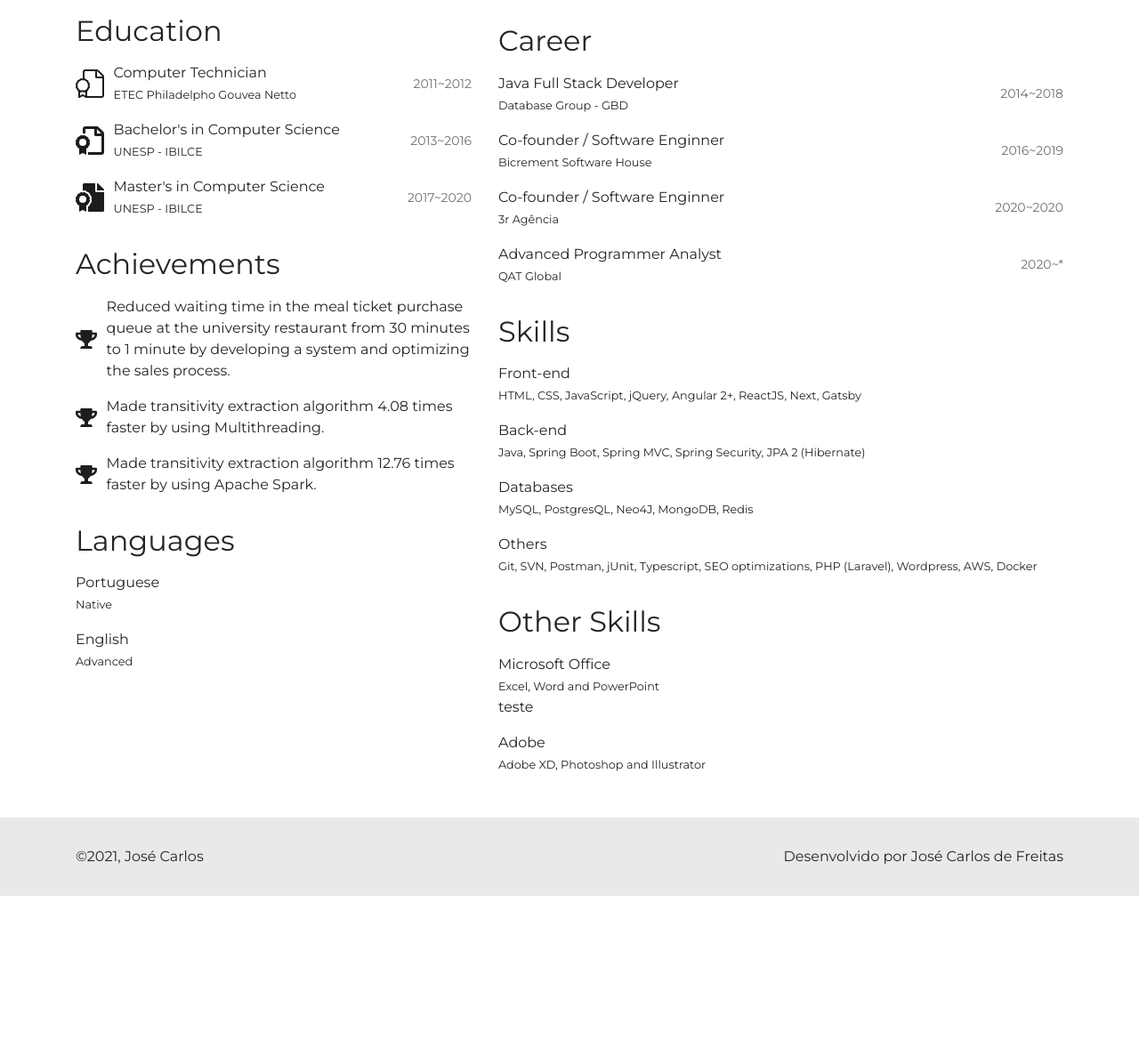
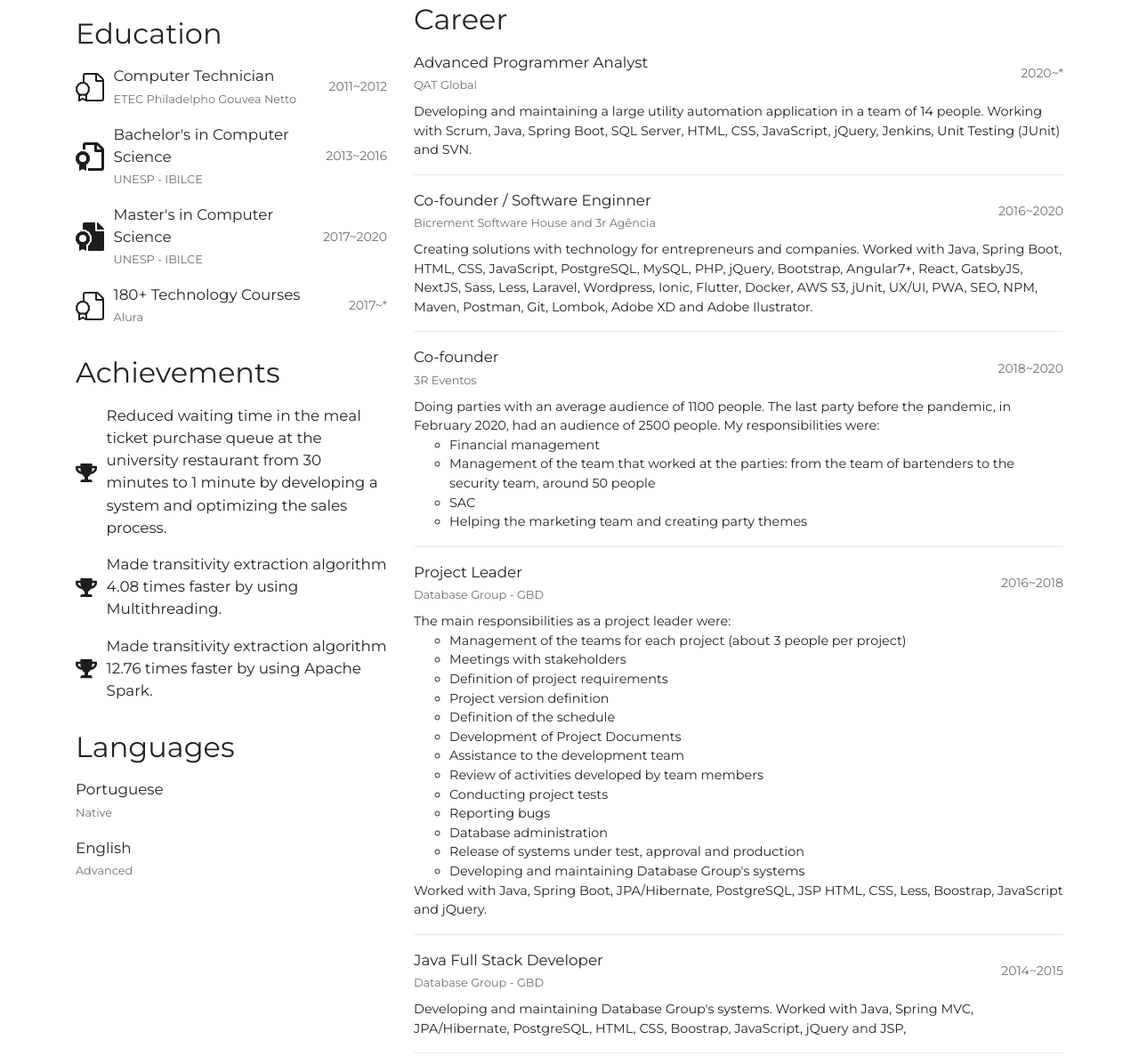
Before and after one commit to josecfreitas/cv, a Gatsby site: page / in a window 1280 px wide. Shown: the part 599-1786 px from the top of the page at 89% size. Before the commit the page ends 1606 px from the top, so only its background shows below. Built offline with nearby package versions, Linux system fonts and the light colour scheme; Gatsby itself is replaced by a stand-in of ours.

Commit message:
updating career section

```diff
--- a/src/components/cv-career.js
+++ b/src/components/cv-career.js
@@ -7,25 +7,88 @@
 		<CvSectionTitle>Career</CvSectionTitle>
 		<ul className="list-unstyled">
 			<CvCustomLi
-				title="Java Full Stack Developer"
-				subtitle="Database Group - GBD"
-				startEnd="2014~2018"
-			/>
-			<CvCustomLi
-				title="Co-founder / Software Enginner"
-				subtitle="Bicrement Software House"
-				startEnd="2016~2019"
-			/>
-			<CvCustomLi
-				title="Co-founder / Software Enginner"
-				subtitle="3r Agência"
-				startEnd="2020~2020"
-			/>
-			<CvCustomLi
 				title="Advanced Programmer Analyst"
 				subtitle="QAT Global"
 				startEnd="2020~*"
-			/>
+			>
+				Developing and maintaining a large utility automation
+				application in a team of 14 people. Working with Scrum, Java,
+				Spring Boot, SQL Server, HTML, CSS, JavaScript, jQuery, Jenkins,
+				Unit Testing (JUnit) and SVN.
+			</CvCustomLi>
+			<CvCustomLi
+				title="Co-founder / Software Enginner"
+				subtitle="Bicrement Software House and 3r Agência"
+				startEnd="2016~2020"
+			>
+				Creating solutions with technology for entrepreneurs and
+				companies. Worked with Java, Spring Boot, HTML, CSS, JavaScript,
+				PostgreSQL, MySQL, PHP, jQuery, Bootstrap, Angular7+, React,
+				GatsbyJS, NextJS, Sass, Less, Laravel, Wordpress, Ionic,
+				Flutter, Docker, AWS S3, jUnit, UX/UI, PWA, SEO, NPM, Maven,
+				Postman, Git, Lombok, Adobe XD and Adobe Ilustrator.
+			</CvCustomLi>
+			<CvCustomLi
+				title="Co-founder"
+				subtitle="3R Eventos"
+				startEnd="2018~2020"
+			>
+				Doing parties with an average audience of 1100 people. The last
+				party before the pandemic, in February 2020, had an audience of
+				2500 people. My responsibilities were:
+				<ul>
+					<li>Financial management</li>
+					<li>
+						Management of the team that worked at the parties: from
+						the team of bartenders to the security team, around 50
+						people
+					</li>
+					<li>SAC</li>
+					<li>
+						Helping the marketing team and creating party themes
+					</li>
+				</ul>
+			</CvCustomLi>
+			<CvCustomLi
+				title="Project Leader"
+				subtitle="Database Group - GBD"
+				startEnd="2016~2018"
+			>
+				The main responsibilities as a project leader were:
+				<ul>
+					<li>
+						Management of the teams for each project (about 3 people
+						per project)
+					</li>
+					<li>Meetings with stakeholders</li>
+					<li>Definition of project requirements</li>
+					<li>Project version definition</li>
+					<li>Definition of the schedule</li>
+					<li>Development of Project Documents</li>
+					<li>Assistance to the development team</li>
+					<li>Review of activities developed by team members</li>
+					<li>Conducting project tests</li>
+					<li>Reporting bugs</li>
+					<li>Database administration</li>
+					<li>
+						Release of systems under test, approval and production
+					</li>
+					<li>Developing and maintaining Database Group's systems</li>
+				</ul>
+				<p>
+					Worked with Java, Spring Boot, JPA/Hibernate, PostgreSQL,
+					JSP HTML, CSS, Less, Boostrap, JavaScript and jQuery.
+				</p>
+			</CvCustomLi>
+			<CvCustomLi
+				title="Java Full Stack Developer"
+				subtitle="Database Group - GBD"
+				startEnd="2014~2015"
+			>
+				Developing and maintaining Database Group's systems. Worked with
+				Java, Spring MVC, JPA/Hibernate, PostgreSQL, HTML, CSS,
+				Boostrap, JavaScript, jQuery and JSP,
+			</CvCustomLi>
 		</ul>
 	</>
 )
--- a/src/components/cv-custom-li.js
+++ b/src/components/cv-custom-li.js
@@ -3,6 +3,10 @@
 
 const ContainerLi = styled.li`
 	margin-bottom: 1rem;
+
+	p:last-child {
+		margin-bottom: 0;
+	}
 `
 
 const Header = styled.div`
@@ -20,11 +24,23 @@
 
 const Title = styled.span`
 	display: block;
+	font-size: 1.05rem;
+`
+
+const Subtitle = styled.small`
+	color: #706f6f;
 `
 
 const StartEnd = styled.span`
 	color: #706f6f;
 	font-size: 14px;
+`
+
+const Text = styled.div`
+	margin-top: 0.5rem;
+	padding-bottom: 1rem;
+	border-bottom: 1px solid #e9e9e9;
+	font-size: .9rem;
 `
 
 const CvCustomLi = ({ svg, children, title, subtitle, startEnd }) => (
@@ -34,12 +50,12 @@
 			<HeaderContent>
 				<div>
 					<Title>{title}</Title>
-					<small>{subtitle}</small>
+					<Subtitle>{subtitle}</Subtitle>
 				</div>
 				<StartEnd>{startEnd}</StartEnd>
 			</HeaderContent>
 		</Header>
-		{children ? <p>{children}</p> : <></>}
+		{children ? <Text>{children}</Text> : <></>}
 	</ContainerLi>
 )
 
--- a/src/components/cv-education.js
+++ b/src/components/cv-education.js
@@ -37,6 +37,12 @@
 				school="UNESP - IBILCE"
 				startEnd="2017~2020"
 			/>
+			<EducationItem
+				svg={<SvgEducation1 />}
+				degree="180+ Technology Courses"
+				school="Alura"
+				startEnd="2017~*"
+			/>
 		</ul>
 	</>
 )
--- a/src/components/cv-links.js
+++ b/src/components/cv-links.js
@@ -21,12 +21,12 @@
 		<CvLink
 			svg={<SvgGithub />}
 			link="https://github.com/jcfreitas2000"
-			linkText="https://github.com/jcfreitas2000"
+			linkText="github.com/jcfreitas2000"
 		/>
 		<CvLink
 			svg={<SvgLinkedin />}
 			link="https://www.linkedin.com/in/jose-carlos"
-			linkText="https://www.linkedin.com/in/jose-carlos"
+			linkText="linkedin.com/in/jose-carlos"
 		/>
 		<CvLink
 			svg={<SvgWhatsapp />}
@@ -36,7 +36,7 @@
 		<CvLink
 			svg={<SvgAlura />}
 			link="https://cursos.alura.com.br/user/josecfreitas"
-			linkText="https://cursos.alura.com.br/user/josecfreitas"
+			linkText="alura.com.br/user/josecfreitas"
 		/>
 	</ul>
 )
--- a/src/components/cv-other-skills.js
+++ b/src/components/cv-other-skills.js
@@ -10,7 +10,7 @@
 				title="Microsoft Office"
 				subtitle="Excel, Word and PowerPoint"
 			>
-				teste
+				<p>teste</p>
 			</CvCustomLi>
 			<CvCustomLi
 				title="Adobe"
--- a/src/pages/index.js
+++ b/src/pages/index.js
@@ -19,13 +19,13 @@
 			<SEO description={"José Carlos' Curriculum Vitae"} />
 			<CvHeader>José Carlos de Freitas</CvHeader>
 			<Row>
-				<Col lg={5}>
+				<Col md={5} lg={4}>
 					<CvLinks />
 					<CvEducation />
 					<CvAchievements />
 					<CvLanguages />
 				</Col>
-				<Col lg={7}>
+				<Col md={7} lg={8}>
 					<CvAbout />
 					<CvCareer />
 					<CvSkills />
```
